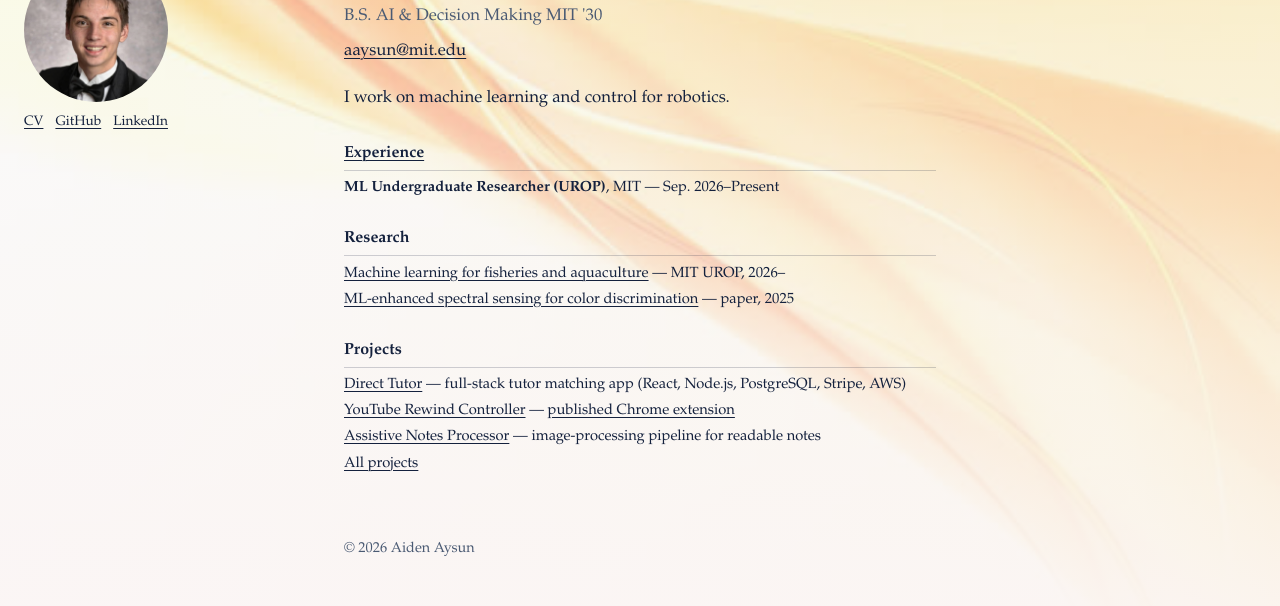
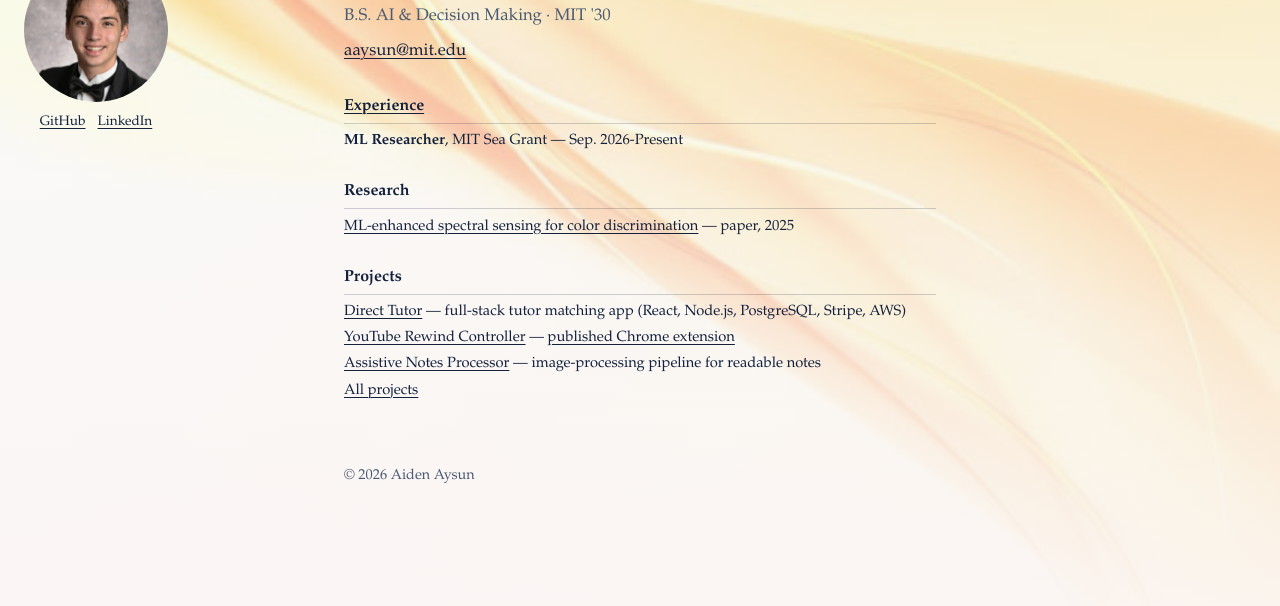
Before and after one commit to aidenaysun/Personal-Website, a plain HTML site: page index.html in a window 1280 px wide. Shown: the part 106-712 px from the top of the page. Drawn offline with Linux system fonts and the light colour scheme.

Commit message:
Descriptions Updated

```diff
--- a/index.html
+++ b/index.html
@@ -18,27 +18,23 @@
   <div class="profile-block">
     <img class="profile" src="assets/profile.png" alt="Aiden Aysun">
     <p class="profile-links">
-      <a href="assets/Aiden_Aysun_CV.pdf">CV</a>
       <a href="https://github.com/aidenaysun">GitHub</a>
       <a href="https://www.linkedin.com/in/aiden-aysun/">LinkedIn</a>
     </p>
   </div>
 
   <h1>Aiden Aysun</h1>
-  <p class="subtitle">B.S. AI &amp; Decision Making MIT '30</p>
+  <p class="subtitle">B.S. AI &amp; Decision Making · MIT '30</p>
   <p class="contact"><a href="mailto:aaysun@mit.edu">aaysun@mit.edu</a></p>
-
-  <p class="intro">I work on machine learning and control for robotics.</p>
 
   <h2 id="experience"><a href="experience.html">Experience</a></h2>
   <ul>
-    <li><strong>ML Undergraduate Researcher (UROP)</strong>, MIT — Sep. 2026–Present</li>
+    <li><strong>ML Researcher</strong>, MIT Sea Grant — Sep. 2026-Present</li>
   </ul>
 
   <h2>Research</h2>
   <ul>
-    <li><a href="research.html#urop">Machine learning for fisheries and aquaculture</a> — MIT UROP, 2026–</li>
-    <li><a href="research.html#spectral">ML-enhanced spectral sensing for color discrimination</a> — paper, 2025</li>
+    <li><a href="assets/Spectrometer_Research_Paper.pdf">ML-enhanced spectral sensing for color discrimination</a> — paper, 2025</li>
   </ul>
 
   <h2>Projects</h2>
```
Also changed, not shown: portfolio/index.html (+0 -3 lines).
